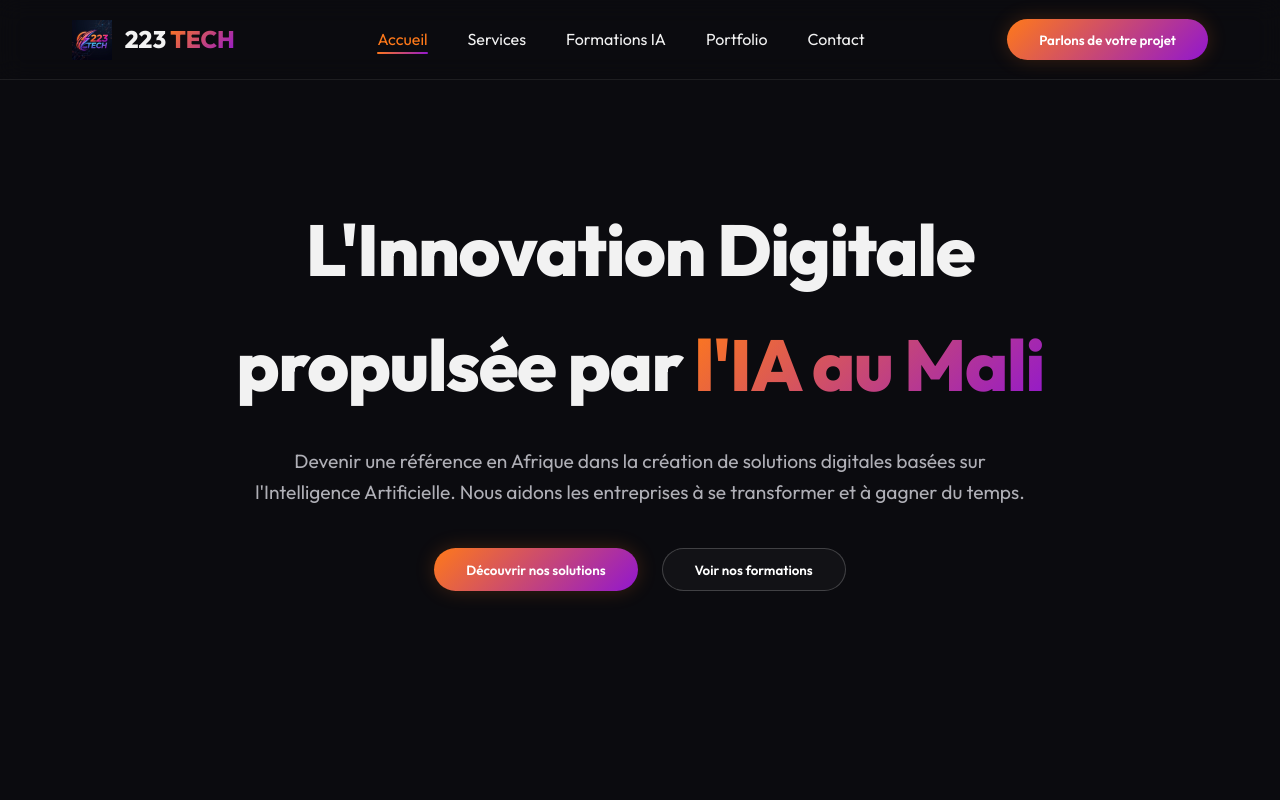
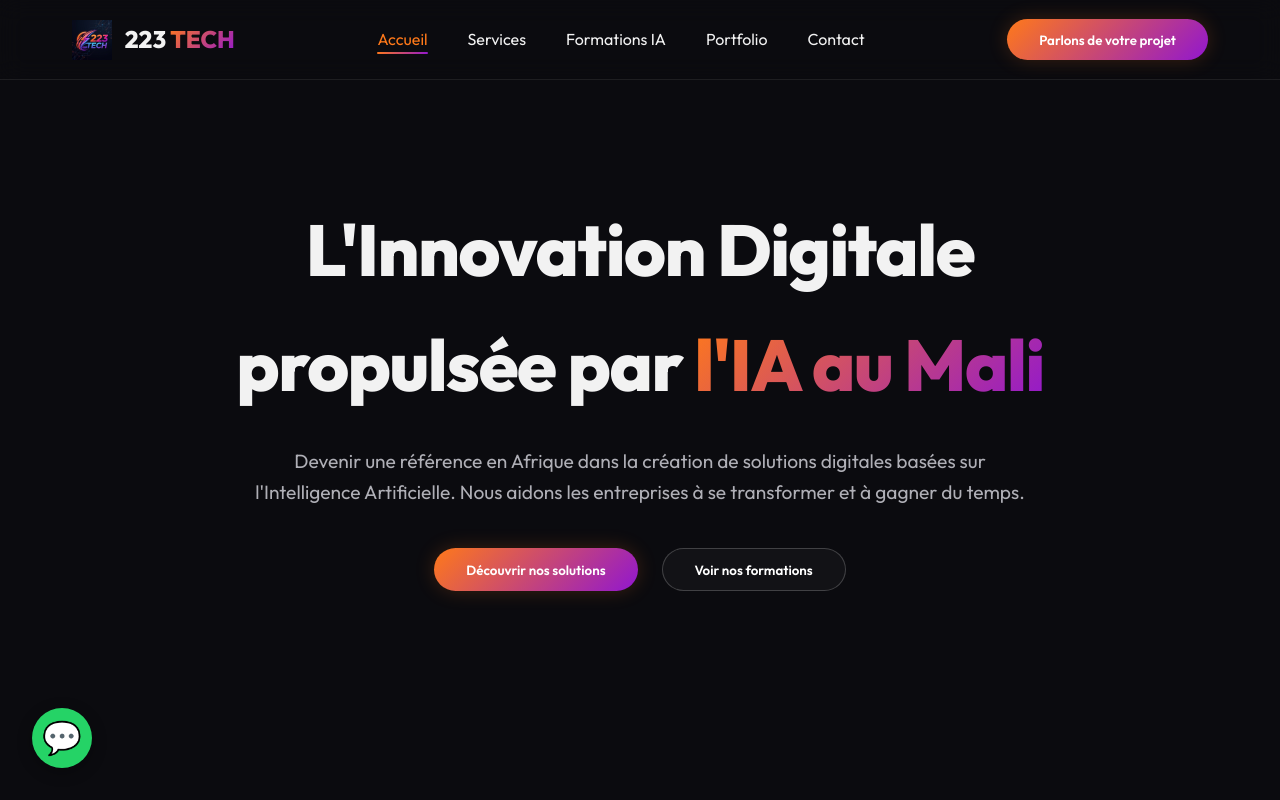
Before and after one commit to blackismo87-lgtm/223-tech-website, a React (Vite) app: page / in a window 1280 px wide. Shown: the top 800 px of the page. Built offline with nearby package versions, Linux system fonts and the light colour scheme.

Commit message:
Feature: Added WhatsApp floating button and contact link

```diff
--- a/src/App.jsx
+++ b/src/App.jsx
@@ -267,6 +267,7 @@ function App() {
                 <li><a href="mailto:223techmali@gmail.com" style={{ color: 'inherit' }}>223techmali@gmail.com</a></li>
                 <li>Bamako, Mali</li>
                 <li><a href="tel:+22369565497" style={{ color: 'inherit' }}>+223 69 56 54 97</a></li>
+                <li><a href="https://wa.me/22369565497" target="_blank" rel="noopener noreferrer" style={{ color: '#25d366', fontWeight: 'bold' }}>WhatsApp Direct →</a></li>
               </ul>
             </div>
             <div className="reveal" style={{ transitionDelay: '0.3s' }}>
@@ -288,6 +289,17 @@ function App() {
       <div className={`back-to-top ${showBackToTop ? 'visible' : ''}`} onClick={scrollToTop}>
         ↑
       </div>
+
+      {/* WhatsApp Float */}
+      <a
+        href="https://wa.me/22369565497"
+        className="whatsapp-float"
+        target="_blank"
+        rel="noopener noreferrer"
+        title="Discutez avec nous sur WhatsApp"
+      >
+        💬
+      </a>
     </div>
   )
 }
--- a/src/index.css
+++ b/src/index.css
@@ -280,3 +280,26 @@ button {
 .animate-fade {
   animation: fadeIn 0.8s ease forwards;
 }
+
+.whatsapp-float {
+  position: fixed;
+  bottom: 2rem;
+  left: 2rem;
+  width: 60px;
+  height: 60px;
+  background-color: #25d366;
+  color: white;
+  border-radius: 50%;
+  display: flex;
+  align-items: center;
+  justify-content: center;
+  font-size: 2rem;
+  box-shadow: 0 4px 15px rgba(0,0,0,0.3);
+  z-index: 1000;
+  transition: var(--transition-smooth);
+}
+
+.whatsapp-float:hover {
+  transform: scale(1.1) rotate(10deg);
+  background-color: #128c7e;
+}
```
